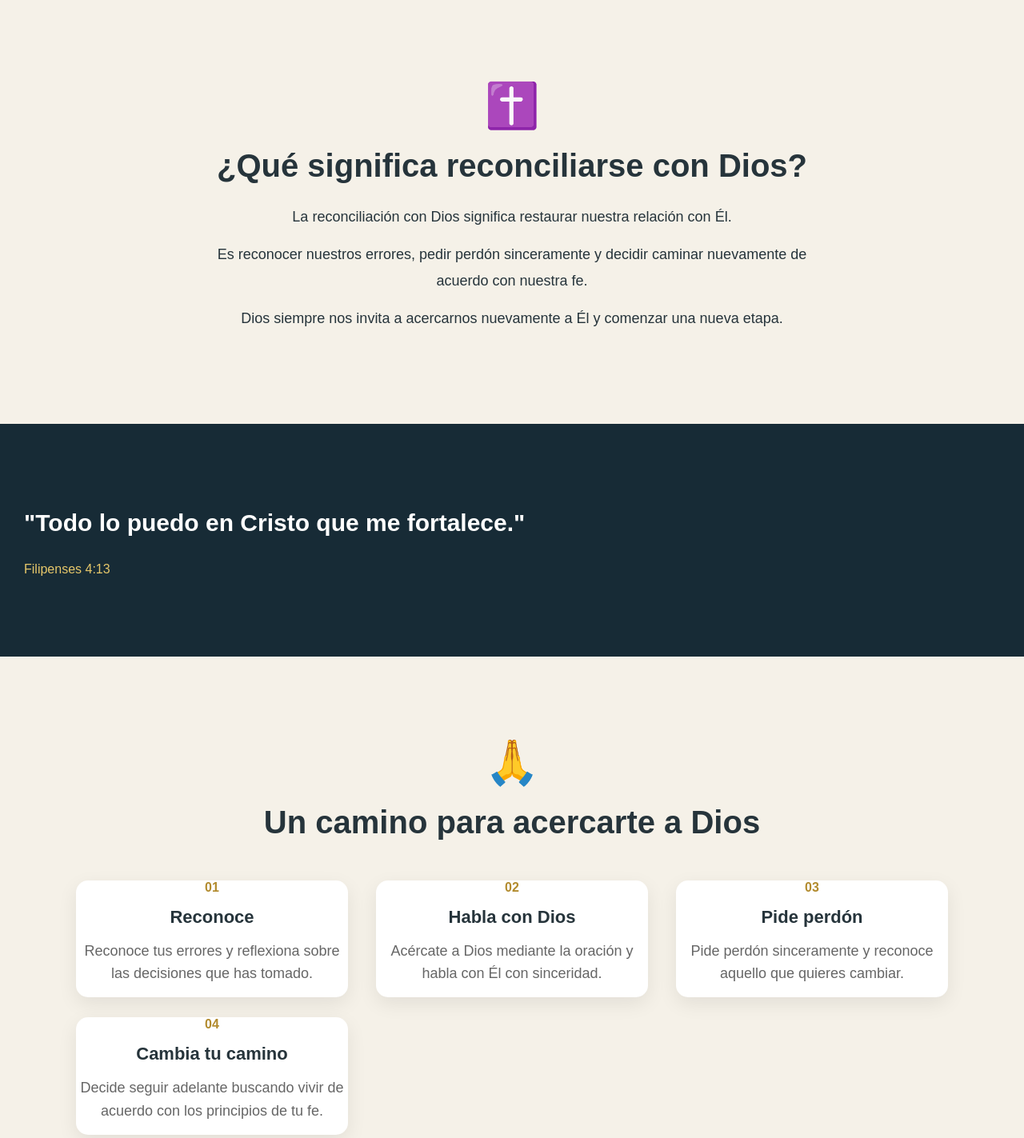
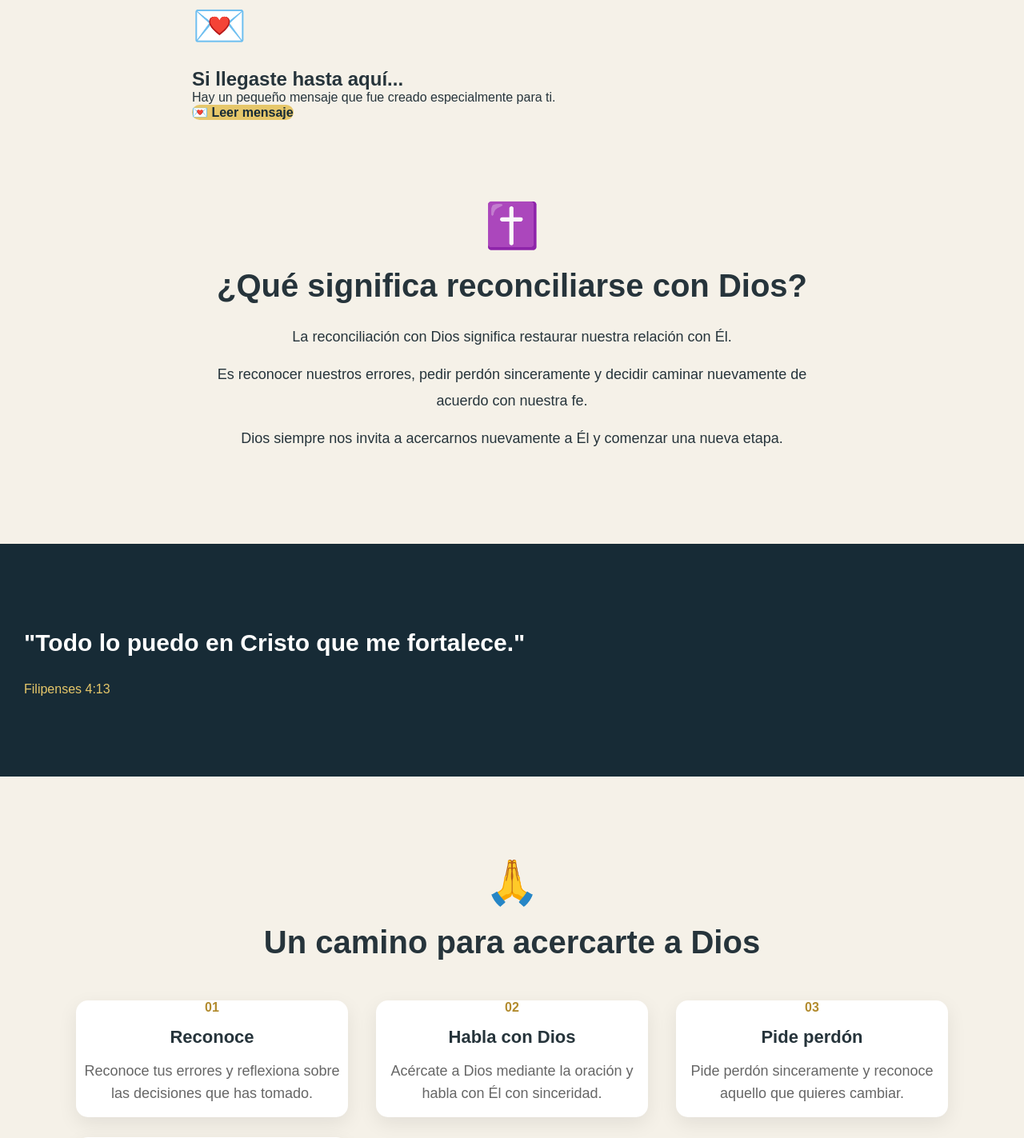
Before and after one commit to stivenpalmas955-tech/reconciliacion-Dios, a Flask app: page / in a window 1280 px wide. Shown: the part 800-2223 px from the top of the page at 80% size. Run offline with Flask 3, Linux system fonts and the light colour scheme; data comes from the database, SQL or seed files in the repository.

Commit message:
Update index.html

```diff
--- a/templates/index.html
+++ b/templates/index.html
@@ -123,7 +123,30 @@
 </section>
 
 
+<section class="mensaje-inicio">
 
+    <div class="contenido">
+
+        <div class="icono">
+            💌
+        </div>
+
+        <h2>
+            Si llegaste hasta aquí...
+        </h2>
+
+        <p>
+            Hay un pequeño mensaje que fue creado
+            especialmente para ti.
+        </p>
+
+        <a href="/mensaje" class="boton">
+            💌 Leer mensaje
+        </a>
+
+    </div>
+
+</section>
 <!-- =========================
      RECONCILIACIÓN
 ========================= -->
```
